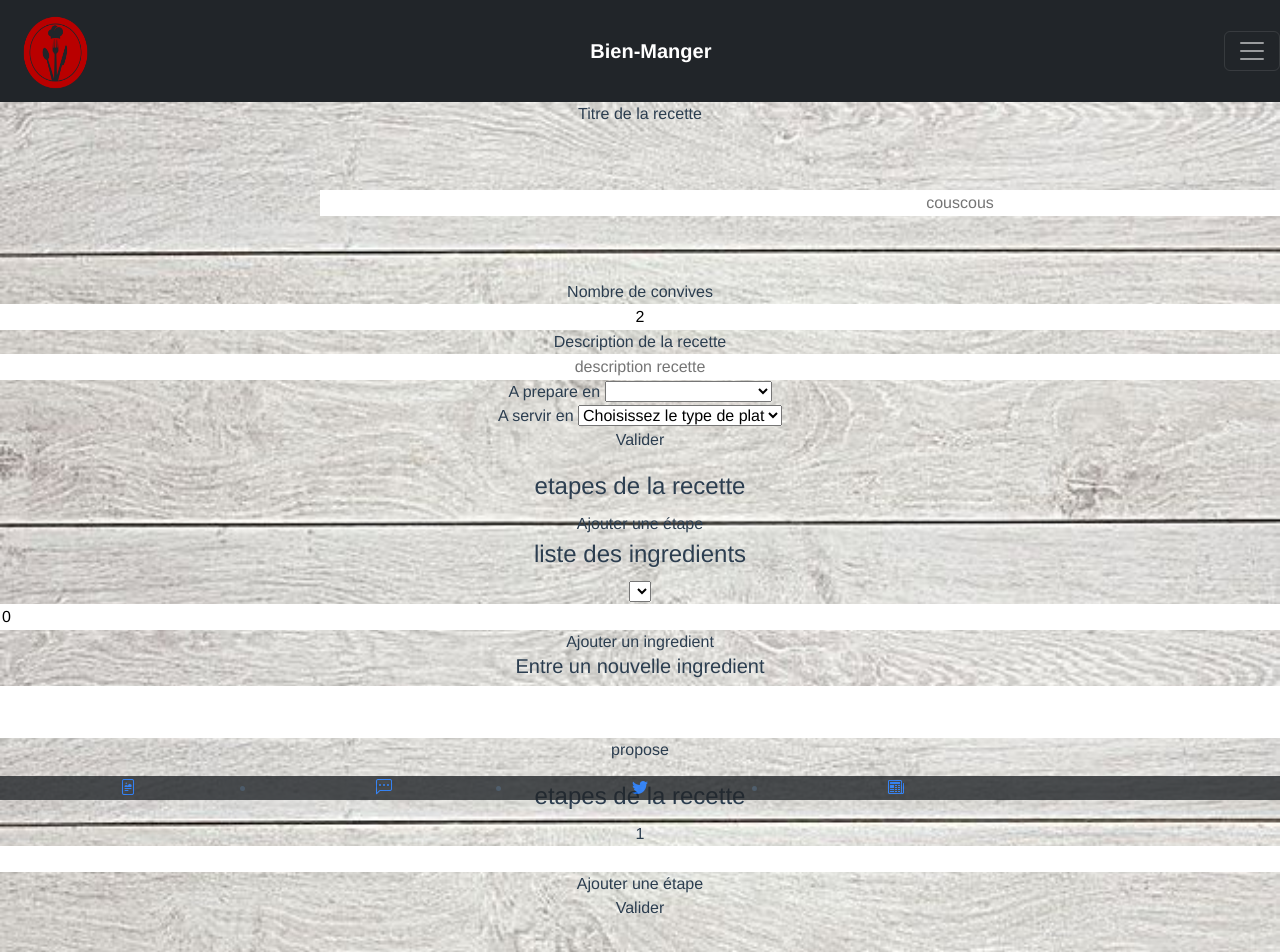
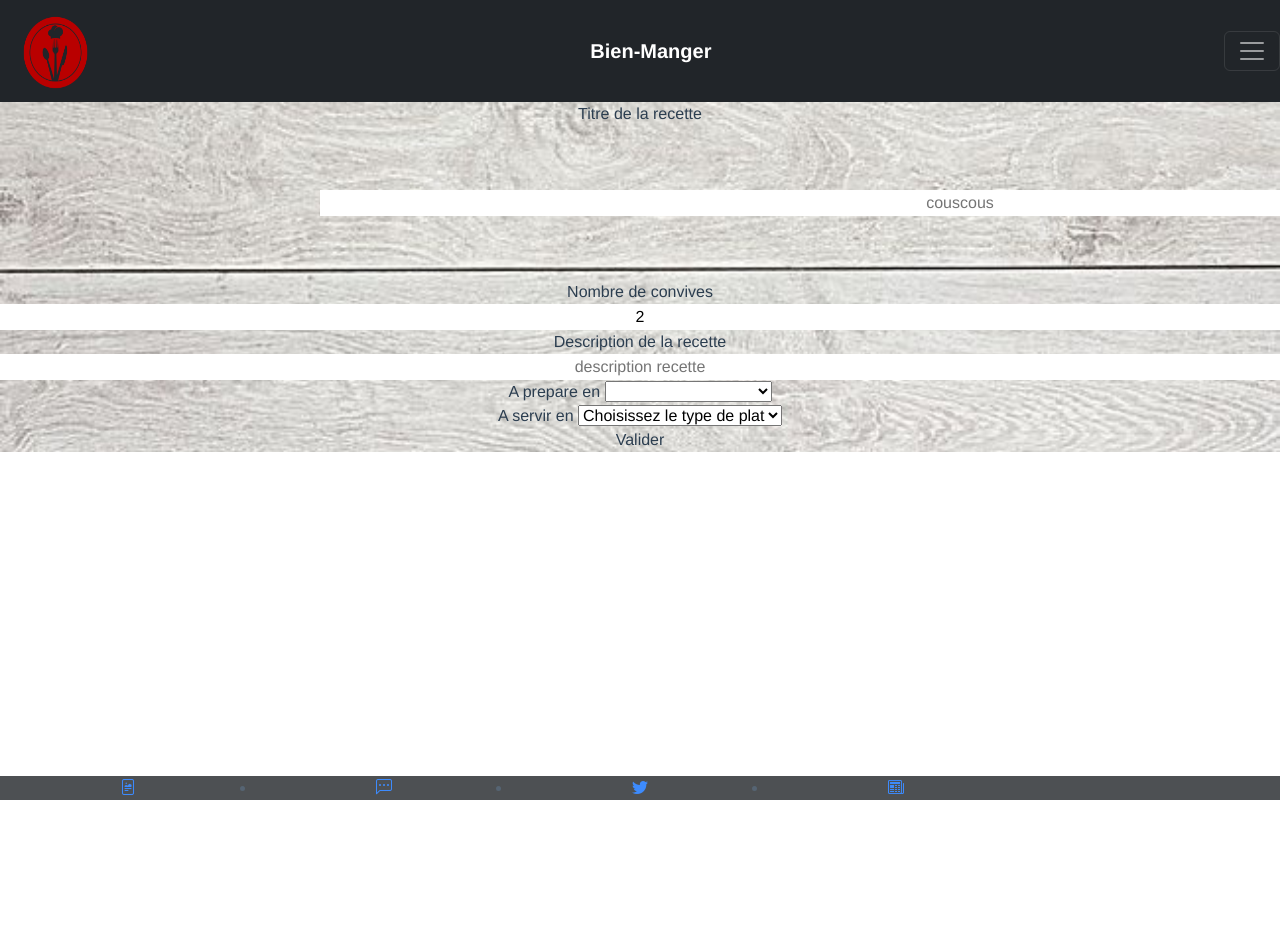
Before and after one commit to Kennt49/BienManger_v2, a Vue app: page /recette in a window 1280 px wide. Shown: the top 952 px of the page. After the commit the page ends 800 px from the top, so only its background shows below. Built offline with nearby package versions, Linux system fonts and the light colour scheme.

Commit message:
Correction du conflit de merge

```diff
--- a/src/views/ajoutView.vue
+++ b/src/views/ajoutView.vue
@@ -24,7 +24,7 @@
         </div>
         <p v-if="step == 0" @click="valid">Valider</p>
 
-        <div v-if="step === 0">
+        <div v-if="step === 1">
             <legend>etapes de la recette</legend>
             <div v-for="(etape, index) of etapes" :key="index">
                 <div>{{index+1}}</div><input type="text" v-model="etapes[index].content" /><br />
@@ -35,7 +35,7 @@
             <AjoutEtape :transfertId="transfertId"></AjoutEtape>
             <div>
                 <p @click="valide">Valider</p>
-            </div><br>
+            </div>
         </div>
     </main>
 
@@ -47,8 +47,8 @@
 </template>
 <script>
 
-import AjoutIngredients from '../components/AjoutIngredients.vue'
-import AjoutEtape from '../components/AjoutEtape.vue'
+import AjoutIngredients from '@/components/AjoutIngredients.vue';
+import AjoutEtape from '@/components/AjoutEtape.vue';
 
 export default {
     name: 'ajoutView',
```
